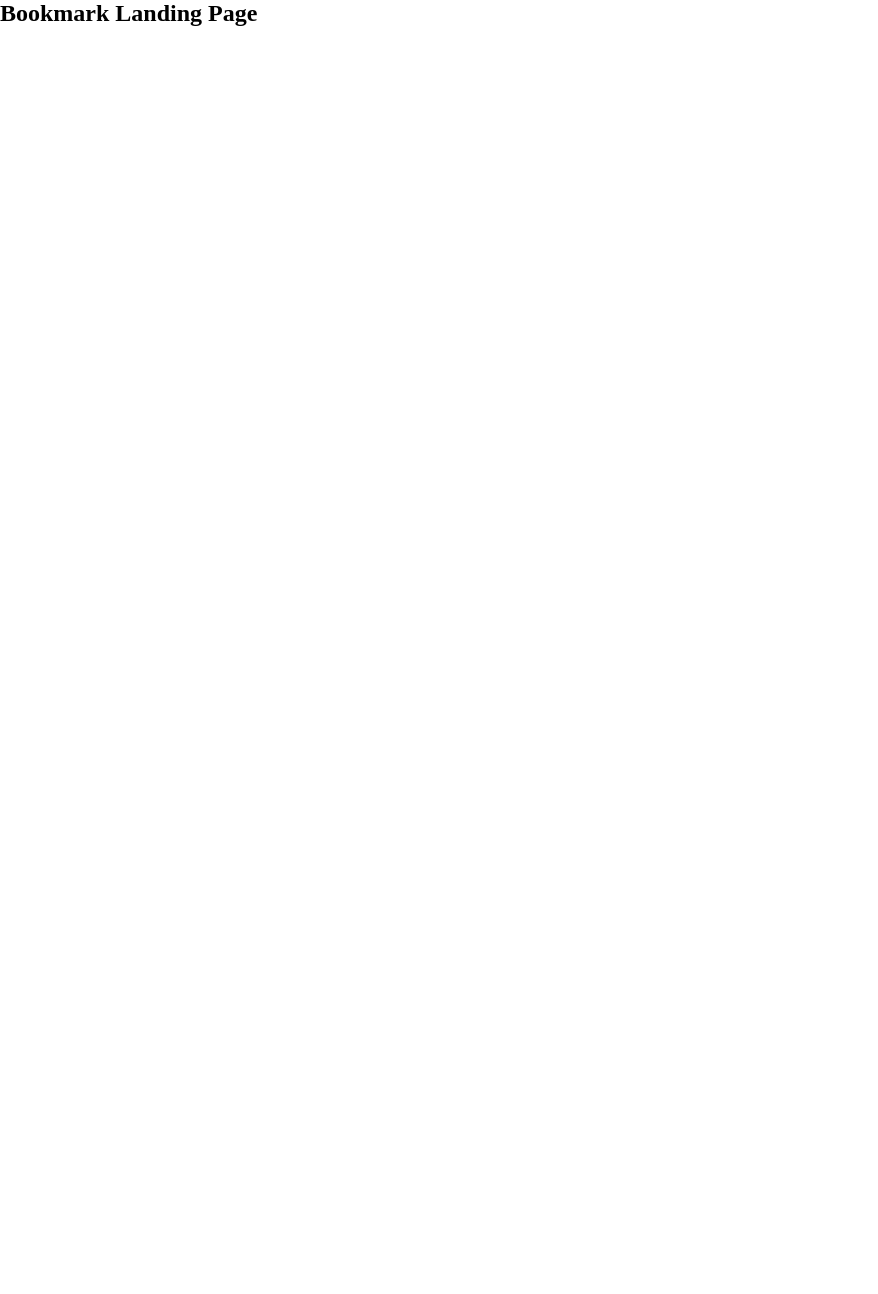
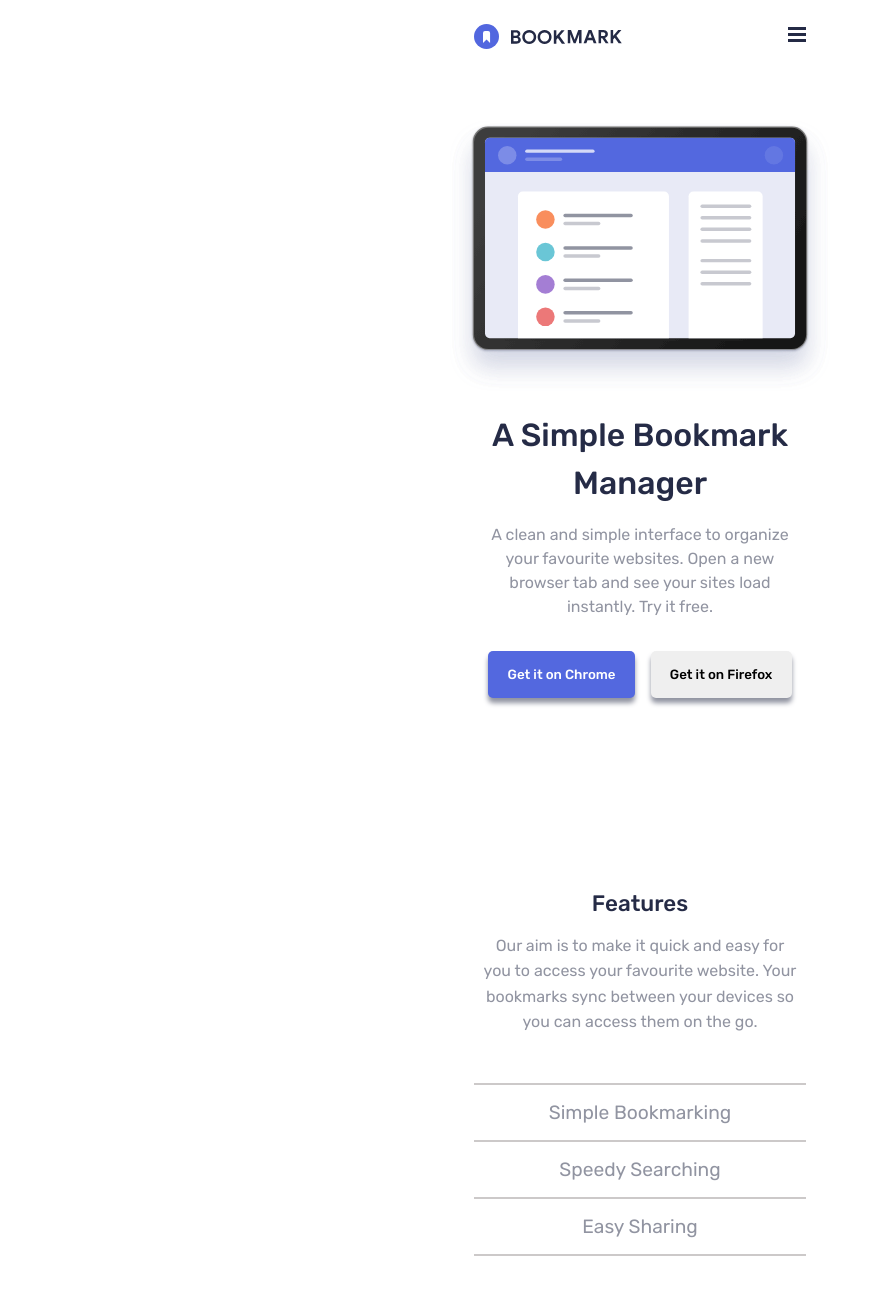
Before and after one commit to bakemonostan/Frontend-mentors, a Next.js app: page /bookmark-landingpage in a window 1280 px wide. Shown: the top 1294 px of the page, without its empty margins (0-878 px from the left). Before the commit the page ends 800 px from the top, so only its background shows below. Built offline with nearby package versions, Linux system fonts and the light colour scheme.

Commit message:
section 1 completed

```diff
--- /dev/null
+++ b/components/Bookmark-logo/Logo.jsx
@@ -0,0 +1,7 @@
+import { LogoIcon } from '../../public/assets/bookmark';
+import Image from 'next/image';
+
+const Logo = () => {
+  return <Image src={LogoIcon} alt='bookmark logo' />;
+};
+export default Logo;
--- /dev/null
+++ b/components/index.js
@@ -0,0 +1,6 @@
+import Logo from './Bookmark-logo/Logo';
+import Button from './button/button';
+import Card from './card/Card';
+import BookmarkBtn from './styledComponents/Bookmark-btn';
+
+export { Logo, Button, Card, BookmarkBtn };
--- /dev/null
+++ b/components/styledComponents/Bookmark-btn.js
@@ -0,0 +1,17 @@
+import styled from 'styled-components';
+
+const StyledButton = styled.button`
+  background-color: ${(props) =>
+    props.primary ? 'var(--soft-blue)' : 'var(white)'};
+  color: ${(props) => (props.primary ? 'white' : 'var(black)')};
+  padding: 1rem 1.2rem;
+  margin: 1rem 0.5rem;
+  border: none;
+  border-radius: 5px;
+  font-family: 'Rubik', sans-serif;
+  font-weight: 500;
+  box-shadow: 0px 5px 5px var(--greyish-blue);
+  cursor: pointer;
+`;
+
+export default StyledButton;
--- a/pages/bookmark-landingpage/index.jsx
+++ b/pages/bookmark-landingpage/index.jsx
@@ -1,8 +1,72 @@
-const index = () => {
+import Head from 'next/head';
+import styles from '../../styles/Bookmark.module.css';
+import Link from 'next/link';
+import Image from 'next/image';
+
+import { Logo } from '../../components';
+import { Hamburger, DesktopImg } from '../../public/assets/bookmark';
+import StyledButton from '../../components/styledComponents/Bookmark-btn';
+
+const Bookmark = () => {
   return (
-    <div>
-      <h2>Bookmark Landing Page</h2>
+    <div className={styles.main}>
+      <Head>
+        <title>Bookmark</title>
+        <meta name='description' content='Generated by create next app' />
+        <link rel='icon' href='/favicon.ico' />
+      </Head>
+      <main>
+        {/* Navbar */}
+        <div>
+          <nav className={styles.nav}>
+            <Logo />
+
+            <div>
+              <Image
+                className={styles.icon}
+                src={Hamburger}
+                alt='hamburger Icon'
+              />
+            </div>
+          </nav>
+        </div>
+        <section className={styles.heroSection}>
+          <div className={styles.imgBox}>
+            <Image
+              src={DesktopImg}
+              alt='a desktop image'
+              className={styles.heroImage}
+              // width={450}
+              // height={350}
+            />
+          </div>
+
+          <div>
+            <h1 className={styles.head}>A simple Bookmark Manager</h1>
+            <p className={styles.heroInfo}>
+              A clean and simple interface to organize your favourite websites.
+              Open a new browser tab and see your sites load instantly. Try it
+              free.
+            </p>
+            <StyledButton primary>Get it on Chrome</StyledButton>
+            <StyledButton>Get it on Firefox</StyledButton>
+          </div>
+
+          {/* Features */}
+          <div className={styles.features}>
+            <h3 className={styles.featuresHead}>Features</h3>
+            <p className={styles.featuresDetails}>
+              Our aim is to make it quick and easy for you to access your
+              favourite website. Your bookmarks sync between your devices so you
+              can access them on the go.
+            </p>
+            <h3 className={styles.featureOne}>Simple Bookmarking</h3>
+            <h3 className={styles.featureTwo}>Speedy Searching</h3>
+            <h3 className={styles.featureThree}>Easy Sharing</h3>
+          </div>
+        </section>
+      </main>
     </div>
   );
 };
-export default index;
+export default Bookmark;
--- a/pages/index.js
+++ b/pages/index.js
@@ -1,6 +1,6 @@
 import Head from 'next/head';
 import Link from 'next/link';
-import Button from '../components/button/button';
+import { Button } from '../components';
 import styles from '../styles/Home.module.css';
 
 export default function Home() {
--- /dev/null
+++ b/public/assets/bookmark/index.js
@@ -0,0 +1,9 @@
+import LogoIcon from './images/logo-bookmark.svg';
+import Hamburger from './images/icon-hamburger.svg';
+import DesktopImg from './images/illustration-hero.svg';
+// import LogoIcon from './images/logo-bookmark.svg';
+// import LogoIcon from './images/logo-bookmark.svg';
+// import LogoIcon from './images/logo-bookmark.svg';
+// import LogoIcon from './images/logo-bookmark.svg';
+
+export { LogoIcon, Hamburger, DesktopImg };
--- /dev/null
+++ b/styles/Bookmark.module.css
@@ -0,0 +1,117 @@
+.main {
+  display: flex;
+  justify-content: center;
+  align-items: center;
+  flex-direction: column;
+  font-family: Rubik, sans-serif;
+}
+
+.nav {
+  display: flex;
+  justify-content: space-between;
+  align-items: center;
+  padding: 1.5rem;
+}
+
+.heroSection {
+  text-align: center;
+  display: flex;
+  flex-direction: column;
+  justify-content: center;
+  align-items: center;
+  max-width: 380px;
+}
+
+.imgBox {
+  margin-top: 3rem;
+  position: relative;
+  /* z-index: 10; */
+}
+/* .imgBox::after {
+  z-index: -1;
+  position: absolute;
+  content: '';
+  background: var(--soft-blue);
+  width: 90%;
+  height: 75%;
+  border-bottom-left-radius: 45%;
+  bottom: 0;
+  right: -120px;
+} */
+
+.head {
+  font-weight: 500;
+  text-transform: capitalize;
+  font-size: 2rem;
+  padding: 1rem;
+  line-height: 1.5;
+  color: var(--dark-blue);
+}
+
+.heroInfo {
+  color: var(--greyish-blue);
+  padding: 0 2.5rem 1rem;
+  line-height: 1.5;
+}
+
+.features {
+  margin: 10rem 0 3rem;
+}
+
+.featuresHead {
+  color: var(--dark-blue);
+  font-weight: 500;
+  font-size: 1.4rem;
+  margin: 1rem;
+}
+
+.featuresDetails {
+  color: var(--greyish-blue);
+  text-align: center;
+  margin: 0 1.5rem;
+  padding: 0 0.5rem 3rem;
+  line-height: 1.6;
+  border-bottom: 2px solid rgb(204, 201, 201);
+}
+
+.featureOne,
+.featureTwo,
+.featureThree {
+  cursor: pointer;
+  font-weight: 400;
+  font-size: 1.2rem;
+  padding: 1rem;
+  margin: 0 1.5rem;
+  color: var(--greyish-blue);
+  border-bottom: 2px solid rgb(204, 201, 201);
+  position: relative;
+}
+
+.featureOne::after,
+.featureTwo::after,
+.featureThree::after {
+  content: '';
+  position: absolute;
+  background-color: var(--soft-red);
+  width: 45%;
+  height: 4px;
+  left: 28%;
+  bottom: 0;
+  border-radius: 5px;
+  display: none;
+  transition: all 0.3s;
+}
+
+.featureOne:hover::after,
+.featureTwo:hover::after,
+.featureThree:hover::after {
+  transition: all 0.3s;
+  display: block;
+}
+
+.featureOne:hover,
+.featureTwo:hover,
+.featureThree:hover {
+  font-weight: 500;
+  color: var(--dark-blue);
+}
```
Also changed, not shown: pages/projects.js (+9 -16 lines).
